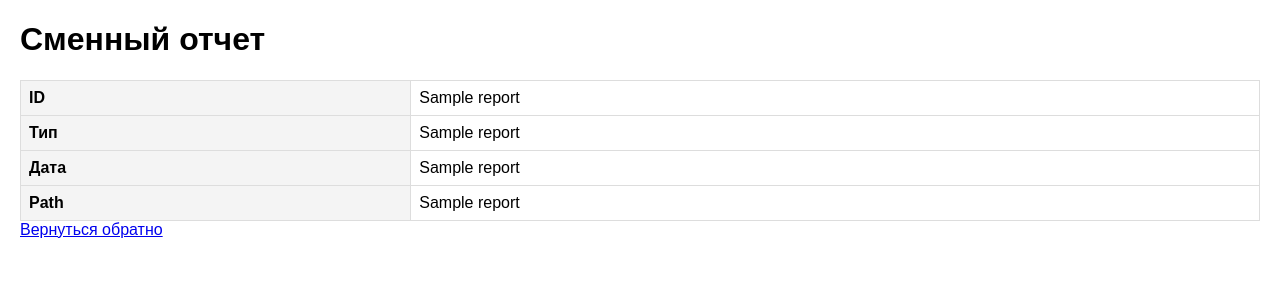
After one commit to zyzifor/Docsheet, a Flask app: template templates/shift_report.html in a window 1280 px wide. The commit adds this page. Shown: the top 300 px of the page. Run offline with Flask 3, Linux system fonts and the light colour scheme; the template is opened without the code that fills it: most values are stand-ins (such as "Sample title", 1, 10 or a date in 2020); some libraries are stand-ins or nearby versions.

Commit message:
alpha v0.3
*Исправлен запрос к базе
**Добавлен новый модуль
***Обновлен REAMDE

```diff
--- a/main.py
+++ b/main.py
@@ -7,10 +7,10 @@ app.secret_key = 'key'
 
 # Подключение к базе данных
 DB_CONFIG = {
-    'dbname': 'dbname',
-    'user': 'user',
-    'password': 'pswd',
-    'host': '0.0.0.0',
+    'dbname': 'croposdb',
+    'user': 'cropos',
+    'password': 'N@fta1450Crps',
+    'host': '10.155.23.71',
     'port': 5432
 }
 
@@ -25,12 +25,12 @@ def get_data_from_db(query, params=None):
         cursor.close()
         connection.close()
         ok_message = "Подключен к базе данных"
-        print(ok_message) # для дебагинка базы данных
+        print(ok_message) # Для дебагинка базы данных
         return rows
 
     except Exception as e:
         error_message = f"Ошибка подключения к базе данных: {e}"
-        print(error_message) # для дебагинка базы данных
+        print(error_message) # Для дебагинка базы данных
         return None, error_message
 
 @app.route('/', methods=['GET', 'POST'])
@@ -44,7 +44,7 @@ def main_menu():
     }
 
     # Загрузка истории отчетов
-    query = """ SELECT id, type, date FROM report """
+    query = """ SELECT r.id, rd.id, r.type, r.date FROM report r JOIN report_data rd ON r.id = rd.report_id"""
 
     conditions = []
     params = {}
@@ -60,11 +60,12 @@ def main_menu():
         conditions.append("type = %(type)s")
         params["type"] = filters["type"]
 
+
     # Добавление условий в запрос
     if conditions:
         query += " WHERE " + " AND ".join(conditions)
     query += " ORDER BY date DESC"
-    history = get_data_from_db(query, params)\
+    history = get_data_from_db(query, params)
 
     return render_template('main_menu.html', filters=filters, history=history)
 
@@ -118,6 +119,30 @@ def report(report_name):
     else:
         query = base_query
 
+    @app.route('/report/shift_report<int:report_id>.html', methods=['GET'])
+    def shift_report(report_id):
+        # SQL-запрос для получения данных отчёта
+        query = """SELECT r.id, r.type, r.date
+        FROM report r
+        JOIN report_data rd
+        ON r.id=rd.report_id"""
+        print(f"Executing query: {query} with report_id={report_id}")  # Отладка
+
+        report_data, error = get_data_from_db(query, (report_id,))
+        if error:
+            print(f"Error while fetching data: {error}")  # Логирование ошибки
+            flash(f"Ошибка загрузки сменного отчёта с ID {report_id}: {error}", 'error')
+            return redirect(url_for('main_menu'))
+
+        if not report_data:
+            print(f"No data found for report_id={report_id}")  # Логирование пустых данных
+            flash(f"Данные для отчёта с ID {report_id} отсутствуют.", 'error')
+            return redirect(url_for('main_menu'))
+
+        # Передача данных в шаблон
+        print(f"Data fetched successfully: {report_data}")  # Отладка данных
+        return render_template('shift_report.html', report=report_data[0], report_id=report_id)
+
     # Получение данных
     data, error = get_data_from_db(query, params)
     if error: # (можно убрать после выпуска)
@@ -126,4 +151,4 @@ def report(report_name):
     return render_template(f'report_{report_name}.html', data=data, filters=filters)
 
 if __name__ == '__main__':
-    app.run(host='0.0.0.0', debug=True, port=5000)
+    app.run(host='10.155.23.169', debug=True, port=5000)
--- /dev/null
+++ b/templates/shift_report.html
@@ -0,0 +1,58 @@
+<!DOCTYPE html>
+<html>
+<head>
+    <meta charset="UTF-8">
+    <meta name="viewport" content="width=device-width, initial-scale=1.0">
+    <title>Сменный отчет</title>
+    <style>
+        body {
+            font-family: Arial, sans-serif;
+            margin: 20px;
+        }
+        table {
+            border-collapse: collapse;
+            width: 100%;
+            margin-top: 20px;
+        }
+        th, td {
+            border: 1px solid #ddd;
+            padding: 8px;
+            text-align: left;
+        }
+        th {
+            background-color: #f4f4f4;
+        }
+        .error {
+            color: red;
+        }
+    </style>
+</head>
+<body>
+    <h1>Сменный отчет</h1>
+
+    {% if report %}
+    <table>
+        <tr>
+            <th>ID</th>
+            <td>{{ report[0] }}</td>
+        </tr>
+        <tr>
+            <th>Тип</th>
+            <td>{{ report[1] }}</td>
+        </tr>
+        <tr>
+            <th>Дата</th>
+            <td>{{ report[2] }}</td>
+        </tr>
+        <tr>
+            <th>Path</th>
+            <td>{{ report[3] }}</td>
+        </tr>
+    </table>
+    {% else %}
+    <p class="error">Данные для отчёта отсутствуют.</p>
+    {% endif %}
+
+    <a href="{{ url_for('main_menu') }}">Вернуться обратно</a>
+</body>
+</html>
```
Also changed, not shown: modulPDF.py (added, +46 -0 lines), templates/err.html (+7 -21 lines), templates/main_menu.html (+4 -7 lines), templates/report/shift_report.html (added, +58 -0 lines), README.md.
